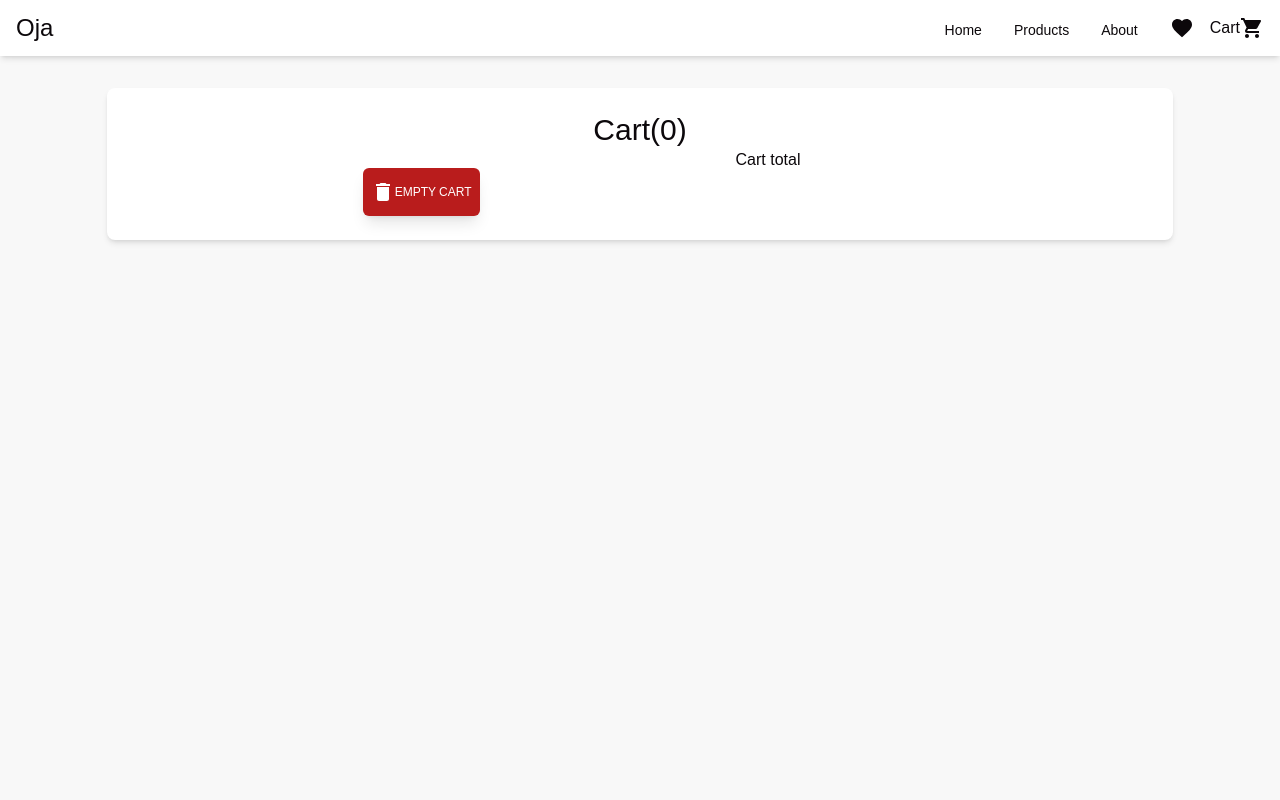
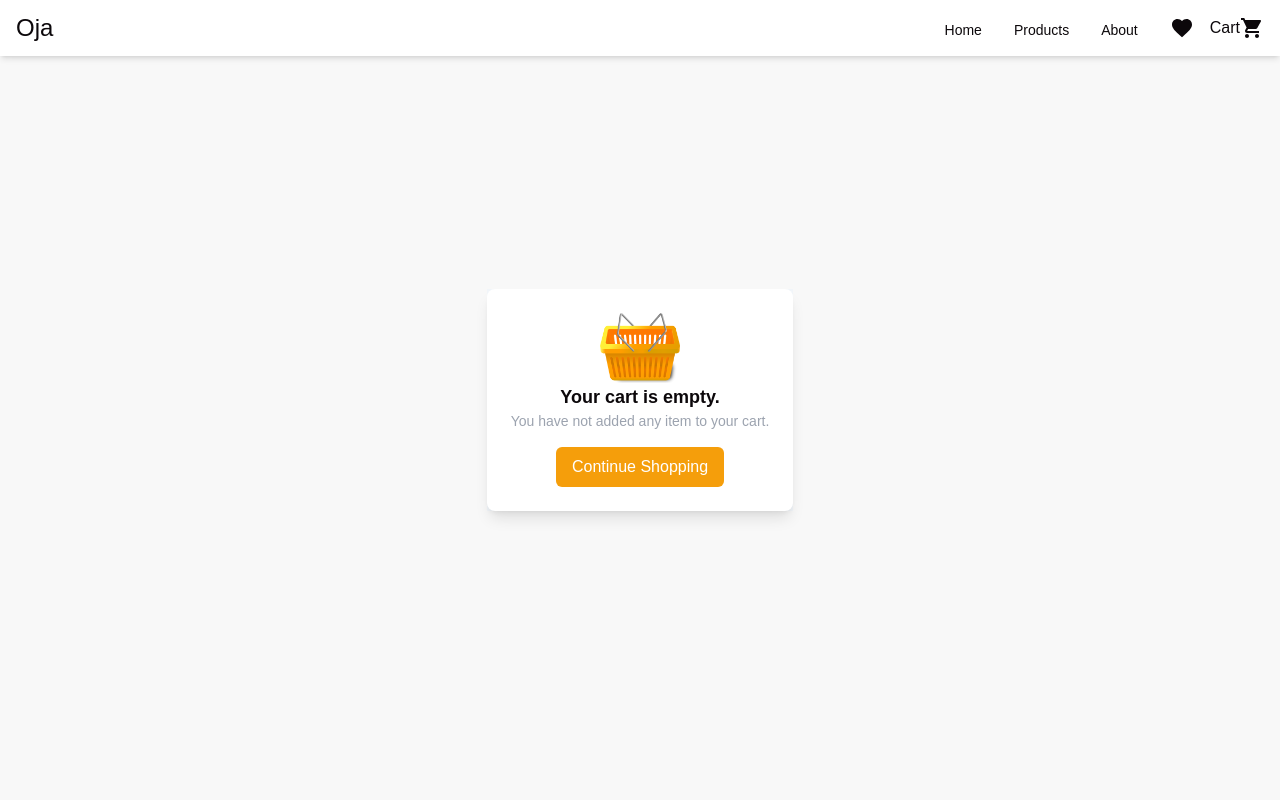
Before and after one commit to bolowys33/oja-makeup, a React (Create React App) app: page /cart in a window 1280 px wide. Shown: the top 800 px of the page. Built offline with nearby package versions, Linux system fonts and the light colour scheme.

Commit message:
Add EmptyCart component

```diff
--- /dev/null
+++ b/src/components/EmptyCart.jsx
@@ -0,0 +1,42 @@
+import { useNavigate } from "react-router-dom";
+import basket from '../assets/emptycart.png'
+
+const EmptyCart = () => {
+    const navigate = useNavigate();
+
+    const handleClick = () => {
+        navigate(`/products`);
+    };
+
+    return (
+        <div className="w-full h-screen flex justify-center items-center">
+            <div className="inset-0 flex items-center justify-center bg-slate-100">
+                <div
+                    className="bg-white p-6 rounded-lg text-center shadow-lg">
+                    <img
+                        src={basket}
+                        alt="Empty Cart"
+                        style={{
+                            display: "block",
+                            margin: "0 auto",
+                            width: "80px",
+                        }}
+                    />
+                    <h1 className="text-lg font-semibold font-krona ">
+                        Your cart is empty.
+                    </h1>
+                    <p className="text-gray-400 text-sm ">
+                        You have not added any item to your cart.
+                    </p>
+                    <button
+                        onClick={handleClick}
+                        className="bg-amber-500 text-white px-4 py-2 rounded-md hover:bg-amber-400 mt-4">
+                        Continue Shopping
+                    </button>
+                </div>
+            </div>
+        </div>
+    );
+};
+
+export default EmptyCart;
--- a/src/pages/Cart.jsx
+++ b/src/pages/Cart.jsx
@@ -1,12 +1,19 @@
 import { useSelector } from "react-redux";
 import CartItemBox from "../components/CartItemBox";
 import CartTotal from "../components/CartTotal";
+import EmptyCart from "../components/EmptyCart";
 
 const Cart = () => {
     const { items, total } = useSelector((state) => state.cart);
 
     return (
-        <div className="bg-light-grey mt-16 md:mt-14 py-8 min-h-screen">
+        <div
+            className={`bg-light-grey ${
+                items.length === 0 ? "py-0 h-screen" : "py-8 min-h-screen mt-16 md:mt-14"
+            }`}>
+            {items.length === 0 ? (
+                <EmptyCart />
+            ) : (
                 <div className="container w-full md:w-5/6  mx-auto bg-white rounded-lg shadow-md pt-6">
                     <h3 className="font-krona text-2xl md:text-3xl text-center">
                         Cart({total})
@@ -16,6 +23,7 @@ const Cart = () => {
                         <CartTotal />
                     </div>
                 </div>
+            )}
         </div>
     );
 };
```
Also changed, not shown: src/assets/emptycart.png (added). Lines whose indentation alone changed are shown as unchanged.
